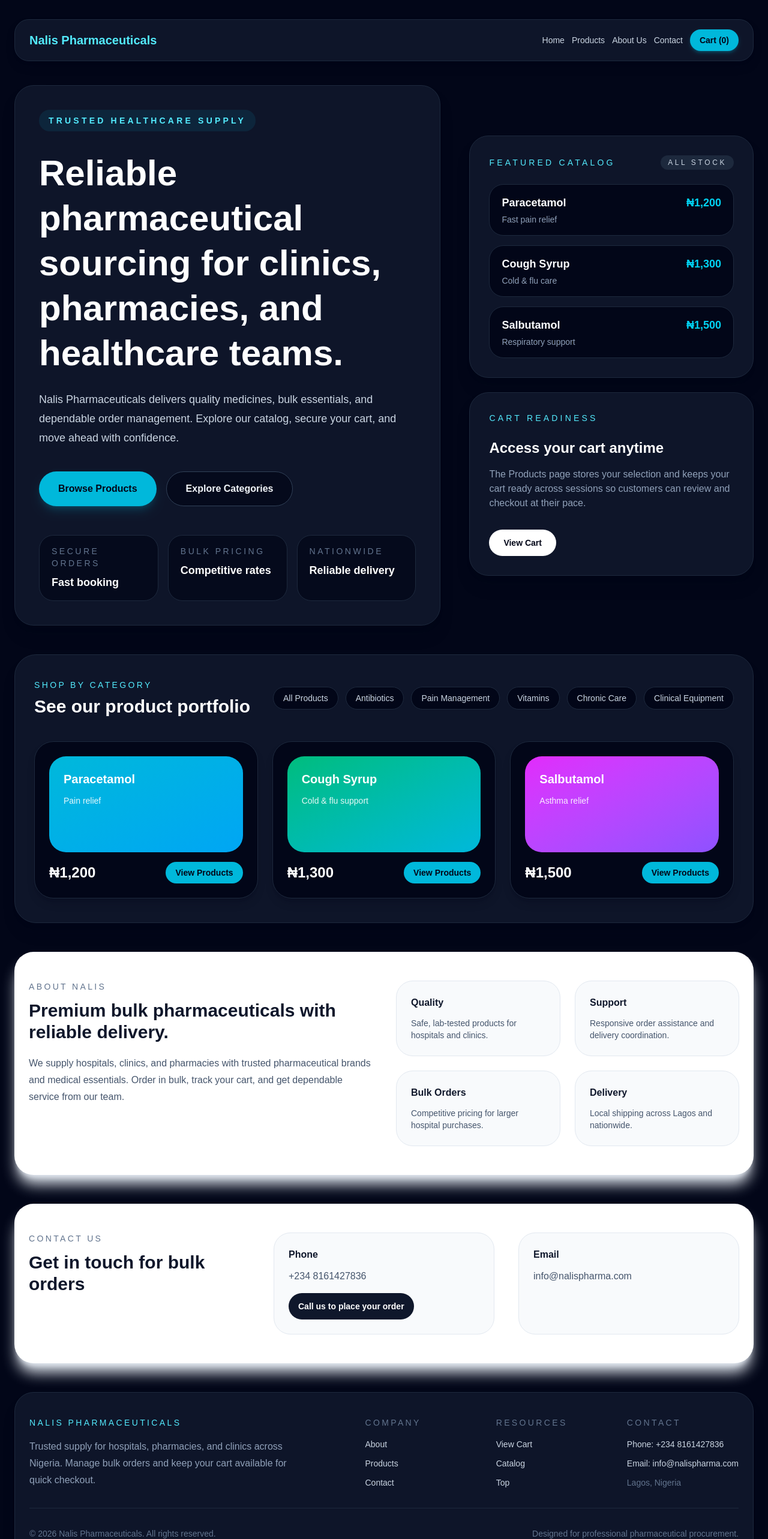
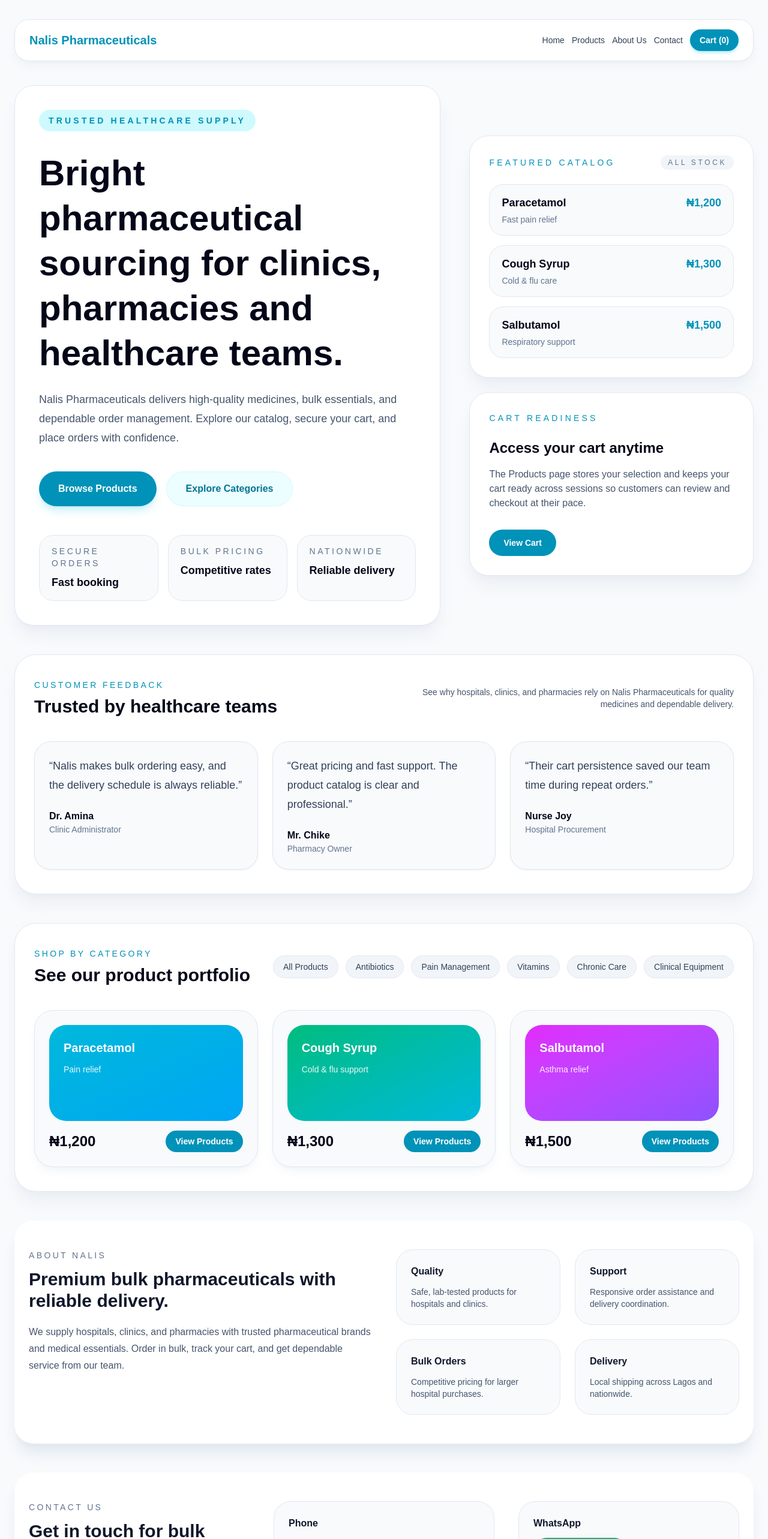
Before and after one commit to goodnesslazarus/nalis-pharmaceuticals, a Next.js app: page / in a window 1280 px wide. Shown: the top 2566 px of the page at 60% size. Built offline with nearby package versions, Linux system fonts and the light colour scheme.

Commit message:
Improve homepage UI and layout styling

```diff
--- a/src/app/page.js
+++ b/src/app/page.js
@@ -7,37 +7,37 @@ export default function Home() {
   const { itemCount } = useCart();
 
   return (
-    <main className="min-h-screen bg-slate-950 text-slate-100">
+    <main className="min-h-screen bg-slate-50 text-slate-900">
       <div className="mx-auto max-w-7xl px-6 py-8">
-        <nav className="flex flex-wrap items-center justify-between gap-4 rounded-3xl border border-slate-800 bg-slate-900/95 px-6 py-4 shadow-lg shadow-slate-950/40">
-          <div className="text-xl font-semibold text-cyan-300">Nalis Pharmaceuticals</div>
-          <div className="flex flex-wrap items-center gap-3 text-sm font-medium text-slate-300">
-            <a href="#home" className="transition hover:text-white">Home</a>
-            <Link href="/Products" className="transition hover:text-white">Products</Link>
-            <a href="#about" className="transition hover:text-white">About Us</a>
-            <a href="#contact" className="transition hover:text-white">Contact</a>
-            <Link href="/Products/cart" className="inline-flex items-center rounded-full bg-cyan-500 px-4 py-2 text-sm font-semibold text-slate-950 shadow-md shadow-cyan-500/25 transition hover:bg-cyan-400">
+        <nav className="flex flex-wrap items-center justify-between gap-4 rounded-3xl border border-slate-200 bg-white px-6 py-4 shadow-lg shadow-slate-200/40">
+          <div className="text-xl font-semibold text-cyan-600">Nalis Pharmaceuticals</div>
+          <div className="flex flex-wrap items-center gap-3 text-sm font-medium text-slate-700">
+            <a href="#home" className="transition hover:text-cyan-600">Home</a>
+            <Link href="/Products" className="transition hover:text-cyan-600">Products</Link>
+            <a href="#about" className="transition hover:text-cyan-600">About Us</a>
+            <a href="#contact" className="transition hover:text-cyan-600">Contact</a>
+            <Link href="/Products/cart" className="inline-flex items-center rounded-full bg-cyan-600 px-4 py-2 text-sm font-semibold text-white shadow-md shadow-cyan-500/25 transition hover:bg-cyan-500">
               Cart {itemCount > 0 ? `(${itemCount})` : "(0)"}
             </Link>
           </div>
         </nav>
 
         <section id="home" className="mt-10 grid gap-12 lg:grid-cols-[1.2fr_0.8fr] lg:items-center">
-          <div className="rounded-[32px] border border-slate-800 bg-slate-900/95 p-10 shadow-xl shadow-slate-950/30">
-            <span className="inline-flex rounded-full bg-cyan-500/10 px-4 py-2 text-sm font-semibold uppercase tracking-[0.3em] text-cyan-300">
+          <div className="rounded-[32px] border border-slate-200 bg-white p-10 shadow-xl shadow-slate-200/60">
+            <span className="inline-flex rounded-full bg-cyan-100 px-4 py-2 text-sm font-semibold uppercase tracking-[0.3em] text-cyan-600">
               Trusted Healthcare Supply
             </span>
-            <h1 className="mt-8 text-5xl font-semibold leading-tight text-white sm:text-6xl">
-              Reliable pharmaceutical sourcing for clinics, pharmacies, and healthcare teams.
+            <h1 className="mt-8 text-5xl font-semibold leading-tight text-slate-950 sm:text-6xl">
+              Bright pharmaceutical sourcing for clinics, pharmacies and healthcare teams.
             </h1>
-            <p className="mt-6 max-w-2xl text-lg leading-8 text-slate-300">
-              Nalis Pharmaceuticals delivers quality medicines, bulk essentials, and dependable order management. Explore our catalog, secure your cart, and move ahead with confidence.
+            <p className="mt-6 max-w-2xl text-lg leading-8 text-slate-600">
+              Nalis Pharmaceuticals delivers high-quality medicines, bulk essentials, and dependable order management. Explore our catalog, secure your cart, and place orders with confidence.
             </p>
             <div className="mt-10 flex flex-col gap-4 sm:flex-row">
-              <Link href="/Products" className="inline-flex items-center justify-center rounded-full bg-cyan-500 px-8 py-4 text-base font-semibold text-slate-950 shadow-lg shadow-cyan-500/20 transition hover:bg-cyan-400">
+              <Link href="/Products" className="inline-flex items-center justify-center rounded-full bg-cyan-600 px-8 py-4 text-base font-semibold text-white shadow-lg shadow-cyan-500/20 transition hover:bg-cyan-500">
                 Browse Products
               </Link>
-              <a href="#products" className="inline-flex items-center justify-center rounded-full border border-slate-700 bg-slate-950/70 px-8 py-4 text-base font-semibold text-slate-100 transition hover:border-slate-600 hover:bg-slate-900">
+              <a href="#products" className="inline-flex items-center justify-center rounded-full border border-cyan-100 bg-cyan-50 px-8 py-4 text-base font-semibold text-cyan-700 transition hover:border-cyan-300 hover:bg-cyan-100">
                 Explore Categories
               </a>
             </div>
@@ -47,19 +47,19 @@ export default function Home() {
                 { label: "Bulk Pricing", value: "Competitive rates" },
                 { label: "Nationwide", value: "Reliable delivery" },
               ].map((item) => (
-                <div key={item.label} className="rounded-3xl border border-slate-800 bg-slate-950/70 px-5 py-4">
+                <div key={item.label} className="rounded-3xl border border-slate-200 bg-slate-50 px-5 py-4">
                   <p className="text-sm uppercase tracking-[0.25em] text-slate-500">{item.label}</p>
-                  <p className="mt-2 text-lg font-semibold text-white">{item.value}</p>
+                  <p className="mt-2 text-lg font-semibold text-slate-950">{item.value}</p>
                 </div>
               ))}
             </div>
           </div>
 
           <div className="space-y-6">
-            <div className="rounded-[32px] border border-slate-800 bg-slate-900/95 p-8 shadow-xl shadow-slate-950/30">
+            <div className="rounded-[32px] border border-slate-200 bg-white p-8 shadow-xl shadow-slate-200/50">
               <div className="mb-6 flex items-center justify-between">
-                <p className="text-sm uppercase tracking-[0.3em] text-cyan-300">Featured catalog</p>
-                <span className="rounded-full bg-slate-800 px-3 py-1 text-xs uppercase tracking-[0.3em] text-slate-300">All stock</span>
+                <p className="text-sm uppercase tracking-[0.3em] text-cyan-600">Featured catalog</p>
+                <span className="rounded-full bg-slate-100 px-3 py-1 text-xs uppercase tracking-[0.3em] text-slate-500">All stock</span>
               </div>
               <div className="grid gap-4">
                 {[
@@ -67,41 +67,81 @@ export default function Home() {
                   { title: "Cough Syrup", subtitle: "Cold & flu care", price: "₦1,300" },
                   { title: "Salbutamol", subtitle: "Respiratory support", price: "₦1,500" },
                 ].map((item) => (
-                  <div key={item.title} className="rounded-3xl border border-slate-800 bg-slate-950 px-5 py-4">
+                  <div key={item.title} className="rounded-3xl border border-slate-200 bg-slate-50 px-5 py-4">
                     <div className="flex items-start justify-between gap-4">
                       <div>
-                        <p className="text-lg font-semibold text-white">{item.title}</p>
-                        <p className="mt-1 text-sm text-slate-400">{item.subtitle}</p>
+                        <p className="text-lg font-semibold text-slate-950">{item.title}</p>
+                        <p className="mt-1 text-sm text-slate-500">{item.subtitle}</p>
                       </div>
-                      <p className="text-lg font-semibold text-cyan-400">{item.price}</p>
+                      <p className="text-lg font-semibold text-cyan-600">{item.price}</p>
                     </div>
                   </div>
                 ))}
               </div>
             </div>
 
-            <div className="rounded-[32px] border border-slate-800 bg-slate-900/95 p-8 shadow-xl shadow-slate-950/30">
-              <p className="text-sm uppercase tracking-[0.3em] text-cyan-300">Cart readiness</p>
-              <div className="mt-6 text-2xl font-semibold text-white">Access your cart anytime</div>
-              <p className="mt-4 text-slate-400">
+            <div className="rounded-[32px] border border-slate-200 bg-white p-8 shadow-xl shadow-slate-200/50">
+              <p className="text-sm uppercase tracking-[0.3em] text-cyan-600">Cart readiness</p>
+              <div className="mt-6 text-2xl font-semibold text-slate-950">Access your cart anytime</div>
+              <p className="mt-4 text-slate-600">
                 The Products page stores your selection and keeps your cart ready across sessions so customers can review and checkout at their pace.
               </p>
-              <Link href="/Products/cart" className="mt-8 inline-flex items-center rounded-full bg-white px-6 py-3 text-sm font-semibold text-slate-950 transition hover:bg-slate-100">
+              <Link href="/Products/cart" className="mt-8 inline-flex items-center rounded-full bg-cyan-600 px-6 py-3 text-sm font-semibold text-white transition hover:bg-cyan-500">
                 View Cart
               </Link>
             </div>
           </div>
         </section>
 
-        <section id="products" className="mt-12 rounded-[36px] border border-slate-800 bg-slate-900/95 px-8 py-10 shadow-xl shadow-slate-950/20">
+        <section id="testimonials" className="mt-12 rounded-[36px] border border-slate-200 bg-white px-8 py-10 shadow-xl shadow-slate-200/50">
+          <div className="flex flex-col gap-6 md:flex-row md:items-center md:justify-between">
+            <div>
+              <p className="text-sm uppercase tracking-[0.24em] text-cyan-600">Customer feedback</p>
+              <h2 className="mt-2 text-3xl font-semibold text-slate-950">Trusted by healthcare teams</h2>
+            </div>
+            <p className="max-w-xl text-sm text-slate-600 md:text-right">
+              See why hospitals, clinics, and pharmacies rely on Nalis Pharmaceuticals for quality medicines and dependable delivery.
+            </p>
+          </div>
+
+          <div className="mt-10 grid gap-6 md:grid-cols-3">
+            {[
+              {
+                name: 'Dr. Amina',
+                role: 'Clinic Administrator',
+                quote: 'Nalis makes bulk ordering easy, and the delivery schedule is always reliable.',
+              },
+              {
+                name: 'Mr. Chike',
+                role: 'Pharmacy Owner',
+                quote: 'Great pricing and fast support. The product catalog is clear and professional.',
+              },
+              {
+                name: 'Nurse Joy',
+                role: 'Hospital Procurement',
+                quote: 'Their cart persistence saved our team time during repeat orders.',
+              },
+            ].map((testimonial) => (
+              <div key={testimonial.name} className="rounded-[28px] border border-slate-200 bg-slate-50 p-6 shadow-sm shadow-slate-200/50">
+                <p className="text-lg leading-8 text-slate-700">“{testimonial.quote}”</p>
+                <div className="mt-6">
+                  <p className="font-semibold text-slate-950">{testimonial.name}</p>
+                  <p className="text-sm text-slate-500">{testimonial.role}</p>
+                </div>
+              </div>
+            ))}
+          </div>
+        </section>
+
+        <section id="products" className="mt-12 rounded-[36px] border border-slate-200 bg-white px-8 py-10 shadow-xl shadow-slate-200/50">
           <div className="flex flex-col gap-4 sm:flex-row sm:items-center sm:justify-between">
             <div>
-              <p className="text-sm uppercase tracking-[0.24em] text-cyan-300">Shop by category</p>
-              <h2 className="mt-2 text-3xl font-semibold text-white">See our product portfolio</h2>
+              <p className="text-sm uppercase tracking-[0.24em] text-cyan-600">Shop by category</p>
+              <h2 className="mt-2 text-3xl font-semibold text-slate-950">See our product portfolio</h2>
             </div>
             <div className="flex flex-wrap gap-3">
               {['All Products', 'Antibiotics', 'Pain Management', 'Vitamins', 'Chronic Care', 'Clinical Equipment'].map((label) => (
-                <span key={label} className="rounded-full border border-slate-800 bg-slate-950 px-4 py-2 text-sm text-slate-300">
+                <span key={label} className="rounded-full border border-slate-200 bg-slate-100 px-4 py-2 text-sm text-slate-700">
                   {label}
                 </span>
               ))}
@@ -114,14 +154,14 @@ export default function Home() {
               { title: 'Cough Syrup', subtitle: 'Cold & flu support', price: '₦1,300', accent: 'bg-gradient-to-br from-emerald-500 to-cyan-500' },
               { title: 'Salbutamol', subtitle: 'Asthma relief', price: '₦1,500', accent: 'bg-gradient-to-br from-fuchsia-500 to-violet-500' },
             ].map((item) => (
-              <div key={item.title} className="rounded-[32px] border border-slate-800 bg-slate-950 p-6 shadow-lg shadow-slate-950/20">
+              <div key={item.title} className="rounded-[32px] border border-slate-200 bg-slate-50 p-6 shadow-lg shadow-slate-200/40">
                 <div className={`mb-4 h-40 rounded-[28px] p-6 text-white ${item.accent}`}>
                   <div className="text-xl font-semibold">{item.title}</div>
                   <p className="mt-3 text-sm opacity-90">{item.subtitle}</p>
                 </div>
                 <div className="flex items-center justify-between gap-4">
-                  <p className="text-2xl font-semibold text-white">{item.price}</p>
-                  <Link href="/Products" className="inline-flex items-center justify-center rounded-full bg-cyan-500 px-4 py-2 text-sm font-semibold text-slate-950 transition hover:bg-cyan-400">
+                  <p className="text-2xl font-semibold text-slate-950">{item.price}</p>
+                  <Link href="/Products" className="inline-flex items-center justify-center rounded-full bg-cyan-600 px-4 py-2 text-sm font-semibold text-white transition hover:bg-cyan-500">
                     View Products
                   </Link>
                 </div>
@@ -165,56 +205,61 @@ export default function Home() {
               <h2 className="mt-3 text-3xl font-semibold text-slate-900">Get in touch for bulk orders</h2>
             </div>
             <div className="rounded-[28px] border border-slate-200 bg-slate-50 p-6">
-            <p className="font-semibold text-slate-900">Phone</p>
-            <p className="mt-3 text-slate-600">+234 8161427836</p>
-            <div className="mt-4 inline-flex rounded-3xl bg-slate-900 px-4 py-3 text-sm font-semibold text-white">
-              Call us to place your order
-            </div>
+              <p className="font-semibold text-slate-900">Phone</p>
+              <p className="mt-3 text-slate-600">+234 8161427836</p>
+              <p className="mt-2 text-slate-600">+234 814 718 0296</p>
+              <div className="mt-4 inline-flex rounded-3xl bg-cyan-100 px-4 py-3 text-sm font-semibold text-cyan-700">
+                Call us to place your order
+              </div>
             </div>
             <div className="rounded-[28px] border border-slate-200 bg-slate-50 p-6">
-              <p className="font-semibold text-slate-900">Email</p>
-              <p className="mt-3 text-slate-600">info@nalispharma.com</p>
+              <p className="font-semibold text-slate-900">WhatsApp</p>
+              <a href="https://wa.me/2348147180296" target="_blank" rel="noreferrer" className="mt-3 inline-flex rounded-full bg-emerald-500 px-4 py-3 text-sm font-semibold text-white transition hover:bg-emerald-600">
+                Chat on WhatsApp
+              </a>
+              <p className="mt-3 text-sm text-slate-600">Available for customer orders and support.</p>
             </div>
           </div>
         </section>
 
-        <footer className="mt-12 rounded-[32px] border border-slate-800 bg-slate-900/95 px-6 py-10 shadow-xl shadow-slate-950/20">
+        <footer className="mt-12 rounded-[32px] border border-slate-200 bg-white px-6 py-10 shadow-xl shadow-slate-200/70">
           <div className="mx-auto max-w-7xl">
-            <div className="flex flex-col gap-10 border-b border-slate-800 pb-8 md:flex-row md:items-start md:justify-between">
+            <div className="flex flex-col gap-10 border-b border-slate-200 pb-8 md:flex-row md:items-start md:justify-between">
               <div className="max-w-md space-y-4">
-                <p className="text-sm uppercase tracking-[0.24em] text-cyan-300">Nalis Pharmaceuticals</p>
-                <p className="text-base leading-7 text-slate-400">
+                <p className="text-sm uppercase tracking-[0.24em] text-cyan-600">Nalis Pharmaceuticals</p>
+                <p className="text-base leading-7 text-slate-600">
                   Trusted supply for hospitals, pharmacies, and clinics across Nigeria. Manage bulk orders and keep your cart available for quick checkout.
                 </p>
               </div>
               <div className="grid gap-8 sm:grid-cols-3">
                 <div>
                   <p className="text-sm uppercase tracking-[0.24em] text-slate-500">Company</p>
-                  <ul className="mt-4 space-y-3 text-sm text-slate-300">
-                    <li><a href="#about" className="transition hover:text-white">About</a></li>
-                    <li><Link href="/Products" className="transition hover:text-white">Products</Link></li>
-                    <li><a href="#contact" className="transition hover:text-white">Contact</a></li>
+                  <ul className="mt-4 space-y-3 text-sm text-slate-600">
+                    <li><a href="#about" className="transition hover:text-cyan-600">About</a></li>
+                    <li><Link href="/Products" className="transition hover:text-cyan-600">Products</Link></li>
+                    <li><a href="#contact" className="transition hover:text-cyan-600">Contact</a></li>
                   </ul>
                 </div>
                 <div>
                   <p className="text-sm uppercase tracking-[0.24em] text-slate-500">Resources</p>
-                  <ul className="mt-4 space-y-3 text-sm text-slate-300">
-                    <li><Link href="/Products/cart" className="transition hover:text-white">View Cart</Link></li>
-                    <li><a href="#products" className="transition hover:text-white">Catalog</a></li>
-                    <li><a href="#home" className="transition hover:text-white">Top</a></li>
+                  <ul className="mt-4 space-y-3 text-sm text-slate-600">
+                    <li><Link href="/Products/cart" className="transition hover:text-cyan-600">View Cart</Link></li>
+                    <li><a href="#products" className="transition hover:text-cyan-600">Catalog</a></li>
+                    <li><a href="#home" className="transition hover:text-cyan-600">Top</a></li>
                   </ul>
                 </div>
                 <div>
                   <p className="text-sm uppercase tracking-[0.24em] text-slate-500">Contact</p>
-                  <div className="mt-4 space-y-3 text-sm text-slate-300">
+                  <div className="mt-4 space-y-3 text-sm text-slate-600">
                     <p>Phone: +234 8161427836</p>
-                    <p>Email: info@nalispharma.com</p>
+                    <p>Mobile: +234 814 718 0296</p>
+                    <p>WhatsApp: <a href="https://wa.me/2348147180296" target="_blank" rel="noreferrer" className="font-semibold text-cyan-600">Chat now</a></p>
                     <p className="text-slate-500">Lagos, Nigeria</p>
                   </div>
                 </div>
               </div>
             </div>
-            <div className="mt-8 flex flex-col gap-4 text-sm text-slate-500 sm:flex-row sm:items-center sm:justify-between">
+            <div className="mt-8 flex flex-col gap-4 text-sm text-slate-600 sm:flex-row sm:items-center sm:justify-between">
               <p>© 2026 Nalis Pharmaceuticals. All rights reserved.</p>
               <p>Designed for professional pharmaceutical procurement.</p>
             </div>
```
